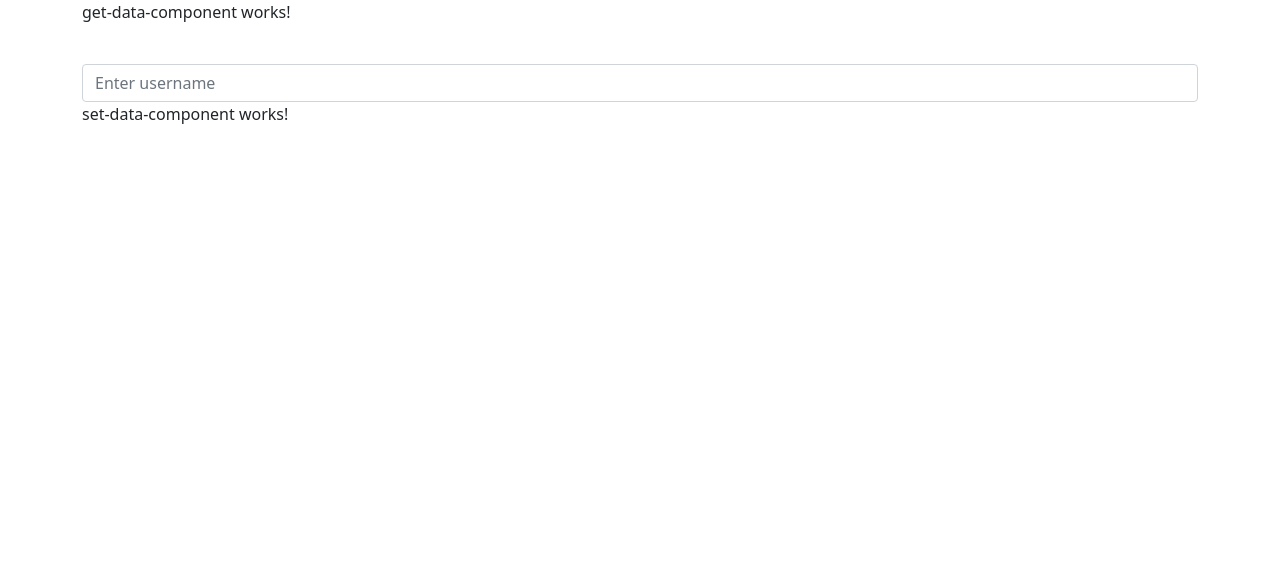
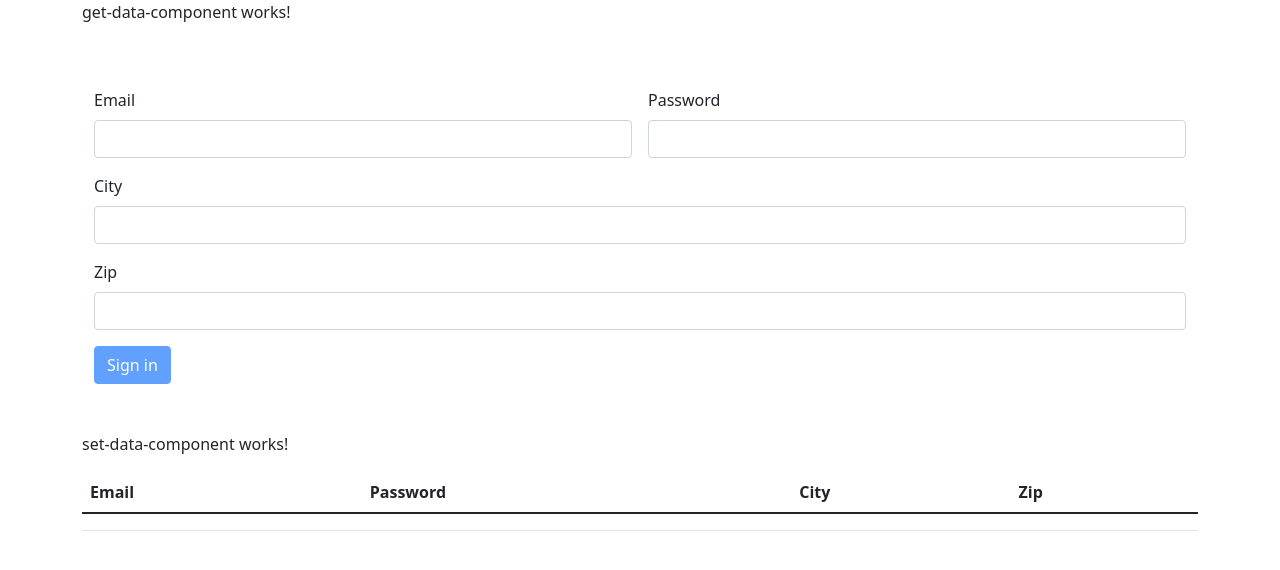
Before and after one commit to ashishdhodia/angularprojecttrial-ashish, an Angular app in the folder my-first-app/: page / in a window 1280 px wide. Shown: the top 570 px of the page. Built offline with nearby package versions, Linux system fonts and the light colour scheme.

Commit message:
Done Task on pushing user data to table using angular service

```diff
--- a/my-first-app/src/app/get-data-component/get-data-component.component.html
+++ b/my-first-app/src/app/get-data-component/get-data-component.component.html
@@ -6,7 +6,7 @@
   <br>
   Same Component: {{temp}} -->
 
-  <br />
+  <!-- <br />
   <div class="row">
     <div class="col">
       <input
@@ -17,6 +17,64 @@
         (keyup)="copyText()"
       />
     </div>
+  </div> -->
+  <!-- {{username}} -->
+
+  <div class="container mb-5">
+    <form
+      class="row g-3 mt-5"
+      #myForm="ngForm"
+      (ngSubmit)="onSubmit(myForm.value)"
+    >
+      <div class="col-md-6">
+        <label for="inputEmail4" class="form-label" name="email">Email</label>
+        <input
+          type="text"
+          class="form-control"
+          [ngModel]="user.email"
+          name="email"
+          required
+        />
+      </div>
+      <div class="col-md-6">
+        <label for="inputPassword4" class="form-label">Password</label>
+        <input
+          type="text"
+          class="form-control"
+          [ngModel]="user.password"
+          name="password"
+          required
+        />
+      </div>
+      <div class="col-12">
+        <label for="inputAddress" class="form-label">City</label>
+        <input
+          type="text"
+          class="form-control"
+          [ngModel]="user.city"
+          name="city"
+          required
+        />
+      </div>
+      <div class="col-12">
+        <label for="inputAddress2" class="form-label">Zip</label>
+        <input
+          type="text"
+          class="form-control"
+          [ngModel]="user.zip"
+          name="zip"
+          required
+        />
+      </div>
+      <div class="col-12">
+        <button
+          type="submit"
+          class="btn btn-primary"
+          [disabled]="!myForm.form.valid"
+        >
+          Sign in
+        </button>
+      </div>
+    </form>
   </div>
-  <!-- {{username}} -->
 </div>
--- a/my-first-app/src/app/get-data-component/get-data-component.component.ts
+++ b/my-first-app/src/app/get-data-component/get-data-component.component.ts
@@ -19,11 +19,22 @@ export class GetDataComponentComponent implements OnInit {
   //   this.temp = this.getJson.send()
   // }
 
-  username=""
-  copyText(){
-    this.getJson.testToShow(this.username);
+  // username=""
+  // copyText(){
+  //   this.getJson.testToShow(this.username);
+  // }
+
+  user: any = `{
+    "email": "",
+    "password": "",
+    "city": "",
+    "zip": ""
+  }`;
+
+  onSubmit(recUser: any) {
+    console.log(recUser);
+    this.getJson.setData(recUser);
   }
-
   ngOnInit(): void {
   }
 
--- a/my-first-app/src/app/get-json-data.service.ts
+++ b/my-first-app/src/app/get-json-data.service.ts
@@ -80,12 +80,28 @@ export class GetJsonDataService {
   //   return this.temp;
   // }
 
-  textToShow = "";
-  testToShow(str: string) {
-    this.textToShow = str;
+  // textToShow = "";
+  // testToShow(str: string) {
+  //   this.textToShow = str;
+  // }
+  // sendText() {
+  //   return this.textToShow;
+  // }
+
+  user = [{
+    "email": "",
+    "password": "",
+    "city": "",
+    "zip": ""
+  }];
+
+  setData(recUser: any) {
+    this.user.push(recUser);
+    // console.log(this.user);
   }
-  sendText() {
-    return this.textToShow;
+
+  sendData() {
+    return this.user;
   }
 
 }
--- a/my-first-app/src/app/set-data-component/set-data-component.component.html
+++ b/my-first-app/src/app/set-data-component/set-data-component.component.html
@@ -3,5 +3,26 @@
 
   <!-- {{ this.getJson.send() }} -->
 
-  <p class="mt-3">{{this.getJson.sendText()}}</p>
+  <!-- <p class="mt-3">{{getJson.sendText()}}</p> -->
+
+
+  <table class="table">
+    <thead>
+      <tr>
+        <th scope="col">Email</th>
+        <th scope="col">Password</th>
+        <th scope="col">City</th>
+        <th scope="col">Zip</th>
+      </tr>
+    </thead>
+    <tbody>
+      <tr *ngFor="let element of user, let i = index">
+        <td>{{user[i].email}}</td>
+        <td>{{user[i].password}}</td>
+        <td>{{user[i].city}}</td>
+        <td>{{user[i].zip}}</td>
+      </tr>
+    </tbody>
+  </table>
+
 </div>
--- a/my-first-app/src/app/set-data-component/set-data-component.component.ts
+++ b/my-first-app/src/app/set-data-component/set-data-component.component.ts
@@ -13,7 +13,9 @@ export class SetDataComponentComponent implements OnInit {
 
   // temp = this.getJson.send()
 
-  text = this.getJson.sendText()
+  // text = this.getJson.sendText()
+
+  user = this.getJson.sendData()
 
   ngOnInit(): void {
   }
```
